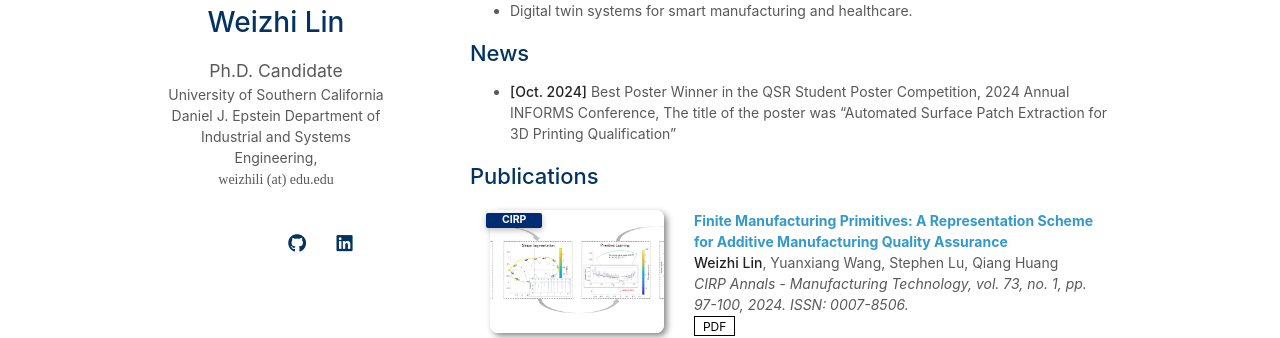
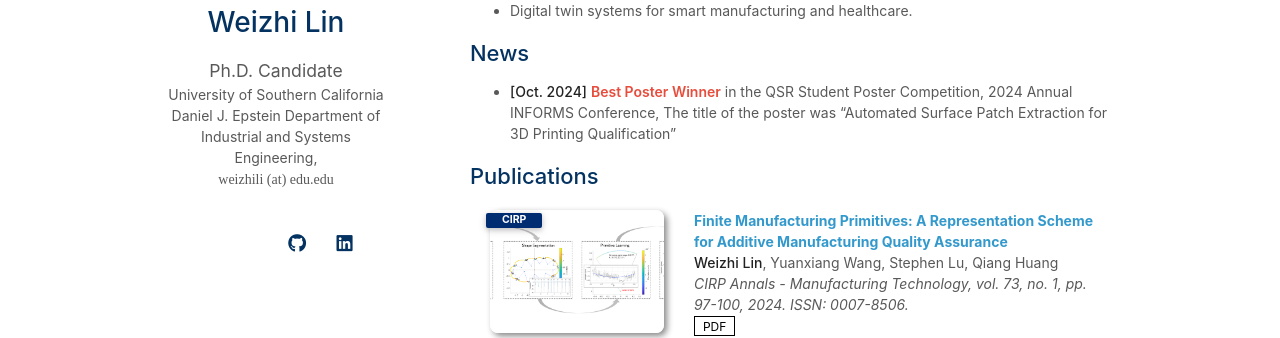
Before and after one commit to weizhi-lin/weizhi-lin.github.io, a Jekyll site: the page built from index.md, in a window 1280 px wide and 1276 px high. Shown: the part 298-636 px from the top of the window. Built offline with Jekyll 4.4.1, drawn with Linux system fonts in a browser that asks for light colours; a style sheet for code colours, icons or effects is not loaded.

Commit message:
Update index.md

```diff
--- a/index.md
+++ b/index.md
@@ -14,7 +14,7 @@ Weizhi Lin is a Ph.D. candidate at the University of Southern California under t
 
 ## News
 
-- **[Oct. 2024]** Best Poster Winner in the QSR Student Poster Competition, 2024 Annual INFORMS Conference, The title of the poster was “Automated Surface Patch Extraction for 3D Printing Qualification”
+- **[Oct. 2024]** <strong style="color:#e74d3c; font-weight:600">Best Poster Winner</strong> in the QSR Student Poster Competition, 2024 Annual INFORMS Conference, The title of the poster was “Automated Surface Patch Extraction for 3D Printing Qualification”
 
 
 {% include_relative _includes/publications.md %}
```
